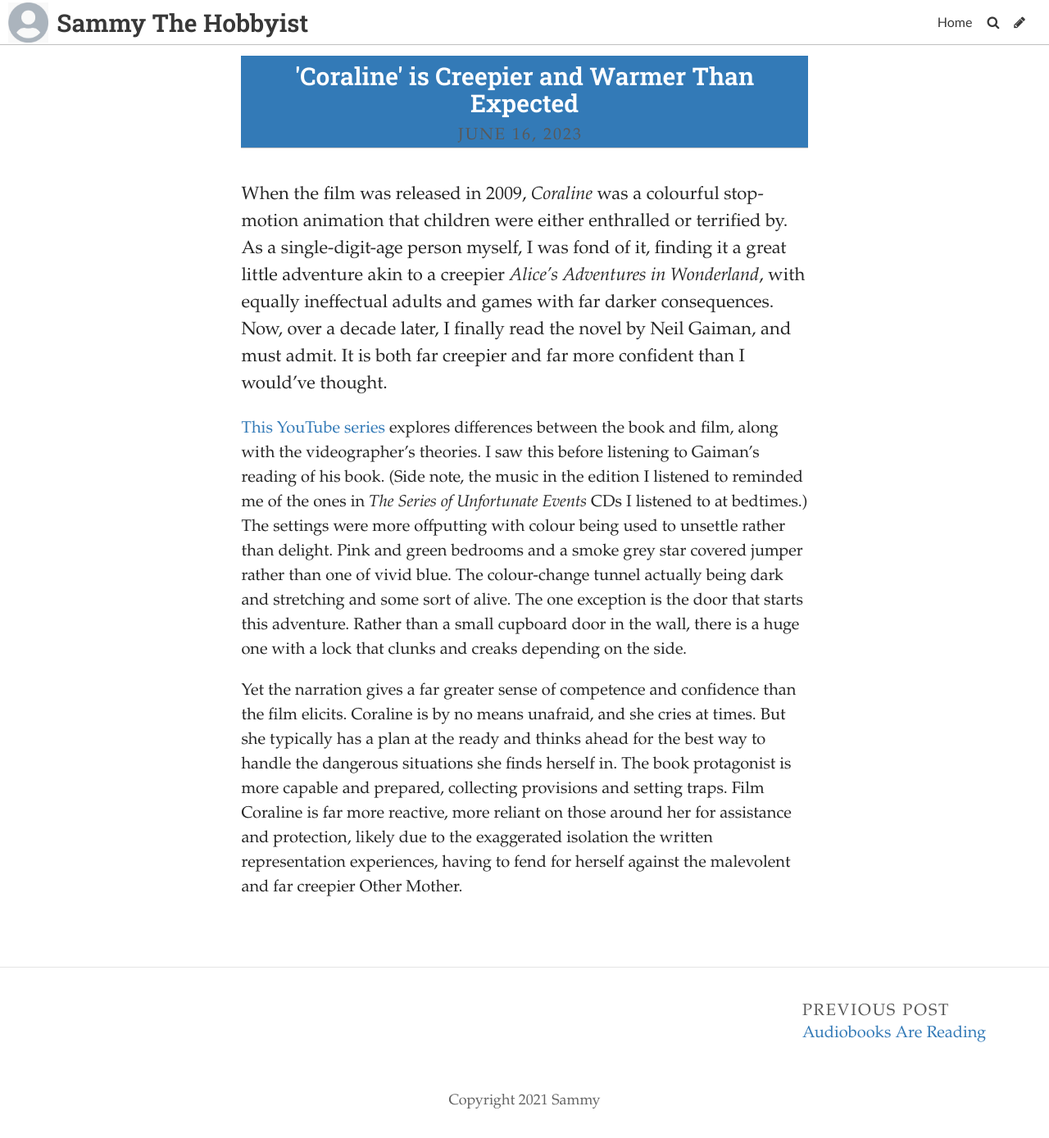
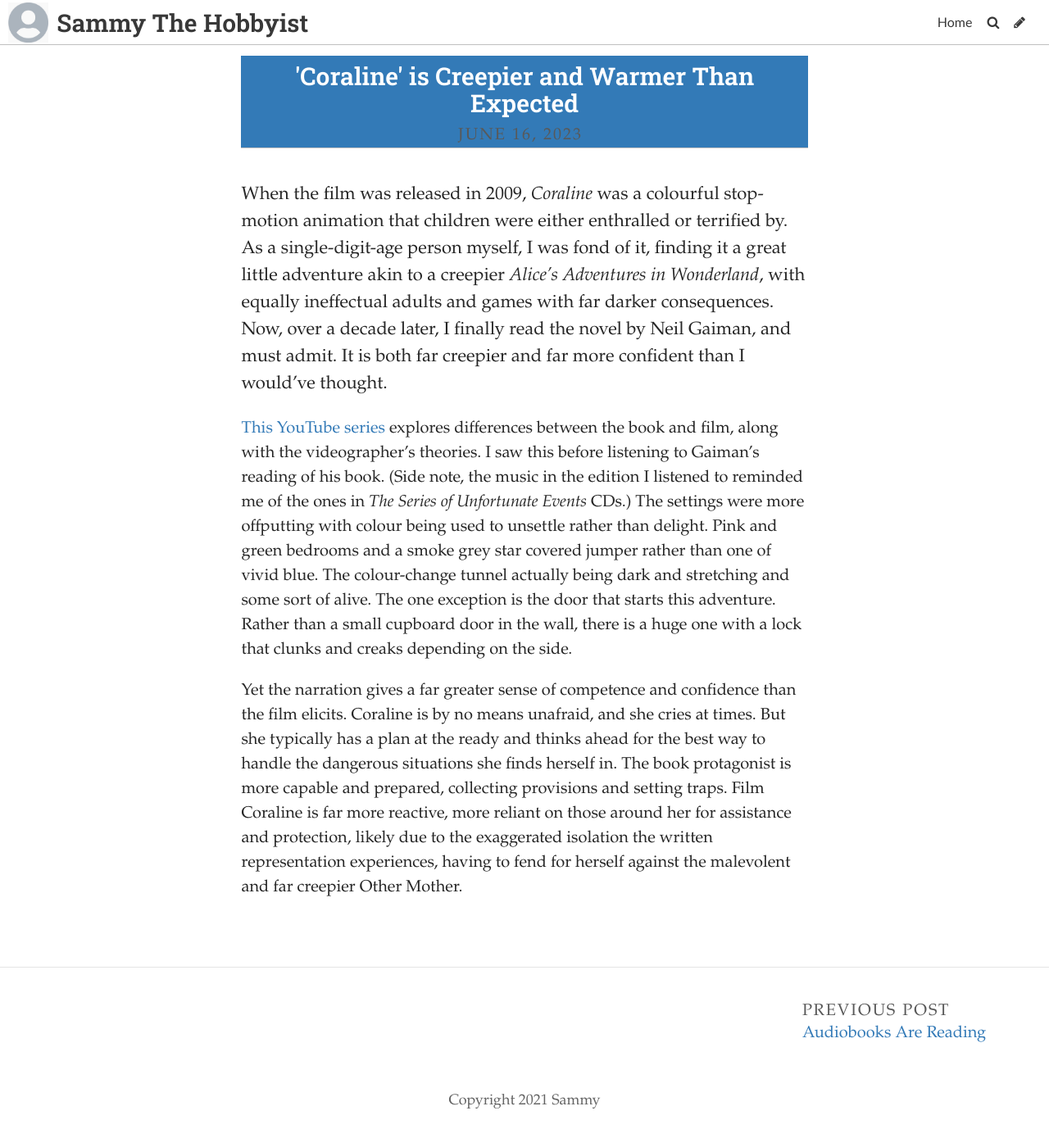
Before and after one commit to SammySpinsAYarn/Blog, a Jekyll site: the page built from _posts/2023-06-09-need-an-idea.md, in a window 1280 px wide. Shown: the whole page at 82% size. Built offline with Jekyll 4.4.1, drawn with Linux system fonts in a browser that asks for light colours; some web fonts are replaced.

Commit message:
Update Post “2023-06-09-need-an-idea”

```diff
--- a/_posts/2023-06-09-need-an-idea.md
+++ b/_posts/2023-06-09-need-an-idea.md
@@ -7,6 +7,6 @@
 ---
 When the film was released in 2009, *Coraline* was a colourful stop-motion animation that children were either enthralled or terrified by. As a single-digit-age person myself, I was fond of it, finding it a great little adventure akin to a creepier *Alice's Adventures in Wonderland*, with equally ineffectual adults and games with far darker consequences. Now, over a decade later, I finally read the novel by Neil Gaiman, and must admit. It is both far creepier and far more confident than I would've thought.
 
-[T﻿his YouTube series](https://www.youtube.com/watch?v=y2d1XYcMTDY&list=PLZqMA-B7h5X9Rwnfgvjkr-PZGE1YPdaGD&pp=iAQB) explores differences between the book and film, along with the videographer's theories. I saw this before listening to Gaiman's reading of his book. (Side note, the music in the edition I listened to reminded me of the ones in *The Series of Unfortunate Events* CDs I listened to at bedtimes.) The settings were more offputting with colour being used to unsettle rather than delight. Pink and green bedrooms and a smoke grey star covered jumper rather than one of vivid blue. The colour-change tunnel actually being dark and stretching and some sort of alive. The one exception is the door that starts this adventure. Rather than a small cupboard door in the wall, there is a huge one with a lock that clunks and creaks depending on the side.
+[T﻿his YouTube series](https://www.youtube.com/watch?v=y2d1XYcMTDY&list=PLZqMA-B7h5X9Rwnfgvjkr-PZGE1YPdaGD&pp=iAQB) explores differences between the book and film, along with the videographer's theories. I saw this before listening to Gaiman's reading of his book. (Side note, the music in the edition I listened to reminded me of the ones in *The Series of Unfortunate Events* CDs.) The settings were more offputting with colour being used to unsettle rather than delight. Pink and green bedrooms and a smoke grey star covered jumper rather than one of vivid blue. The colour-change tunnel actually being dark and stretching and some sort of alive. The one exception is the door that starts this adventure. Rather than a small cupboard door in the wall, there is a huge one with a lock that clunks and creaks depending on the side.
 
 Y﻿et the narration gives a far greater sense of competence and confidence than the film elicits. Coraline is by no means unafraid, and she cries at times. But she typically has a plan at the ready and thinks ahead for the best way to handle the dangerous situations she finds herself in. The book protagonist is more capable and prepared, collecting provisions and setting traps. Film Coraline is far more reactive, more reliant on those around her for assistance and protection, likely due to the exaggerated isolation the written representation experiences, having to fend for herself against the malevolent and far creepier Other Mother.
```
